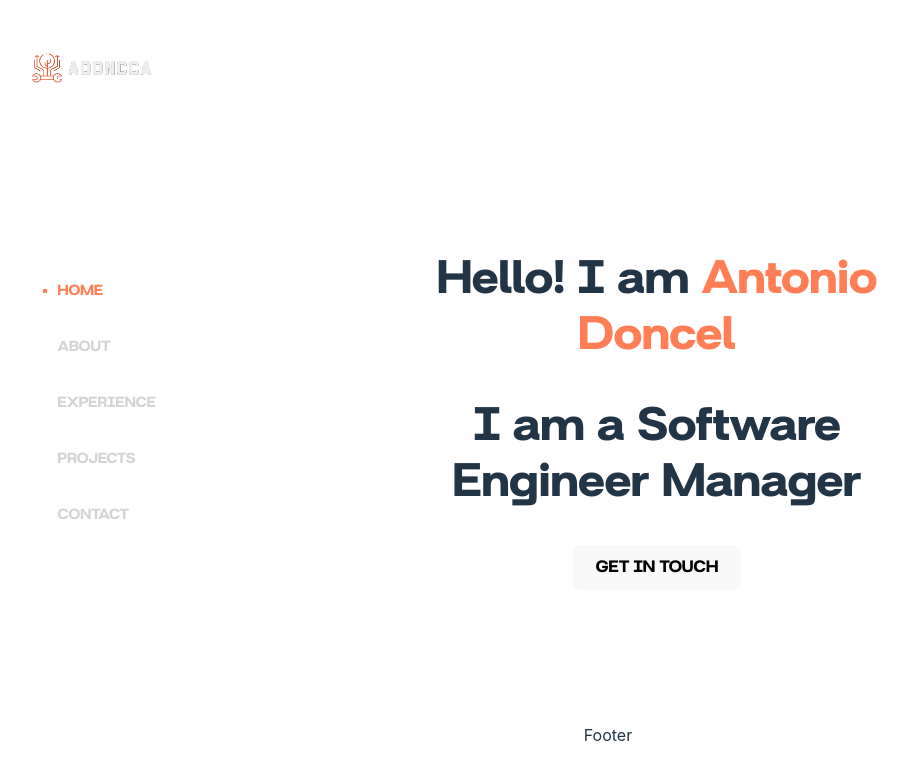
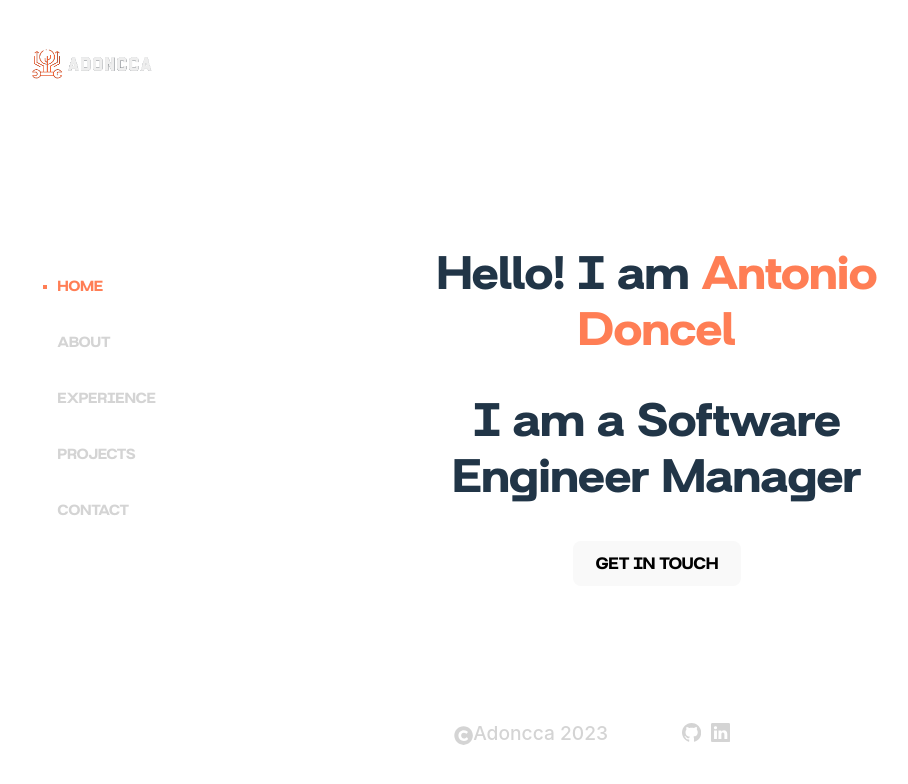
Before and after one commit to ADoncel/portfolio_tempalte, a React (Vite) app: page /contact in a window 1280 px wide. Shown: the top 784 px of the page, without its empty margins (32-940 px from the left). Built offline with nearby package versions, Linux system fonts and the light colour scheme.

Commit message:
finish-footer

```diff
--- a/src/components/Footer/Footer.css
+++ b/src/components/Footer/Footer.css
@@ -0,0 +1,47 @@
+.footer{
+  display: grid;
+  grid-template-columns: 1fr 1fr;
+  margin: 0;
+  padding: 0;
+}
+
+.footer a {
+  color: #d4d4d4;
+  text-decoration: none;
+}
+
+.footer a:hover {
+  color: #d4d4d4;
+  filter: drop-shadow(0 0 0.1em #ff7e55);
+  transition: 0.5s filter;
+}
+
+.footer a:active {
+  color: #ff7e55;
+  outline: none;
+  list-style: square;
+  filter: drop-shadow(0 0 0.1em #ff5722);
+  transition: 0.1s filter;
+}
+
+.footer__left {
+    margin-left: auto;
+    font-size: larger;
+}
+
+.footer__left a{
+    display: flex;
+    align-items: center;
+  }
+
+.footer__right {
+  display: flex;
+  flex-direction: row;
+  justify-content: flex-start;
+  font-size: larger;
+  margin-left: 5vw;
+  align-items: center;
+}
+.footer__right a{
+    margin-left: 10px;
+  }
--- a/src/components/Footer/Footer.tsx
+++ b/src/components/Footer/Footer.tsx
@@ -1,7 +1,35 @@
 import "./Footer.css";
 
+import { BsGithub, BsLinkedin } from "react-icons/bs";
+import { FaCopyright } from "react-icons/fa";
+
 const Footer = () => {
-  return <div>Footer</div>;
+  return (
+    <footer className="footer">
+      <div className="footer__left">
+        <a href="https://www.adoncca.nl/">
+          <FaCopyright />
+          <span style={{ marginBottom: 3 }}>Adoncca 2023</span>
+        </a>
+      </div>
+      <div className="footer__right">
+        <a
+          href="https://github.com/adoncel"
+          target="_blank"
+          rel="noopener noreferrer"
+        >
+          <BsGithub />
+        </a>
+        <a
+          href="https://www.linkedin.com/in/adoncel"
+          target="_blank"
+          rel="noopener noreferrer"
+        >
+          <BsLinkedin />
+        </a>
+      </div>
+    </footer>
+  );
 };
 
 export default Footer;
```
